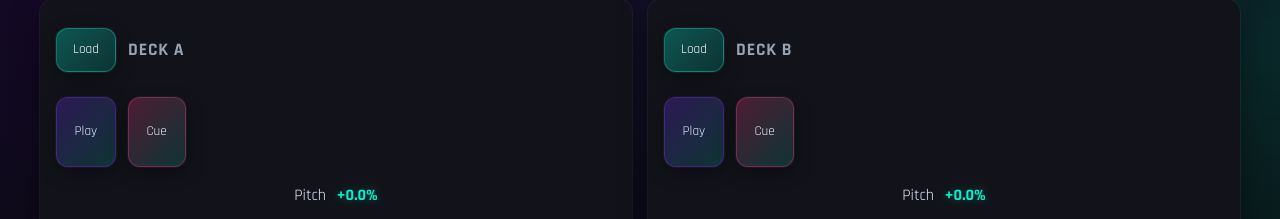
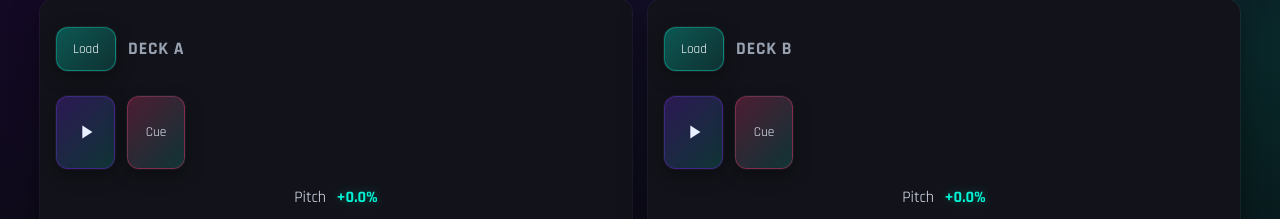
Before and after one commit to baffioso/diskJockey, a React (Vite) app: page / in a window 1280 px wide. Shown: the part 112-331 px from the top of the page. Built offline with nearby package versions, Linux system fonts and the light colour scheme.

Commit message:
ui: enhance play/pause button with icons and improve accessibility

```diff
--- a/src/Deck.tsx
+++ b/src/Deck.tsx
@@ -187,7 +187,20 @@ export function Deck({ title, audioCtx, outputNode, onLevel }: DeckProps) {
       <audio ref={audioRef} controls={false} preload="auto" />
 
       <div className="transport">
-        <button onClick={onTogglePlay}>{isPlaying ? 'Pause' : 'Play'}</button>
+        <button onClick={onTogglePlay} aria-label={isPlaying ? 'Pause' : 'Start'}>
+          {isPlaying ? (
+            // Pause icon
+            <svg width="22" height="22" viewBox="0 0 24 24" role="img" aria-hidden="true">
+              <rect x="6" y="4" width="4" height="16" rx="1" fill="currentColor" />
+              <rect x="14" y="4" width="4" height="16" rx="1" fill="currentColor" />
+            </svg>
+          ) : (
+            // Play (Start) icon
+            <svg width="22" height="22" viewBox="0 0 24 24" role="img" aria-hidden="true">
+              <path d="M8 5v14l11-7L8 5z" fill="currentColor" />
+            </svg>
+          )}
+        </button>
         <button
           onClick={onCueClick}
           onPointerDown={onCuePointerDown}
--- a/src/styles.css
+++ b/src/styles.css
@@ -49,6 +49,7 @@ button, input, select, textarea {
   transition: transform 0.08s ease, box-shadow 0.2s ease, background 0.2s ease;
   box-shadow: 0 0 0 1px rgba(255,255,255,0.04), 0 6px 18px rgba(0,0,0,0.35);
 }
+.transport button svg { display: block; }
 .transport button:hover,
 .bend button:hover {
   box-shadow: 0 0 0 1px rgba(255,255,255,0.06), 0 0 24px var(--glow);
```
